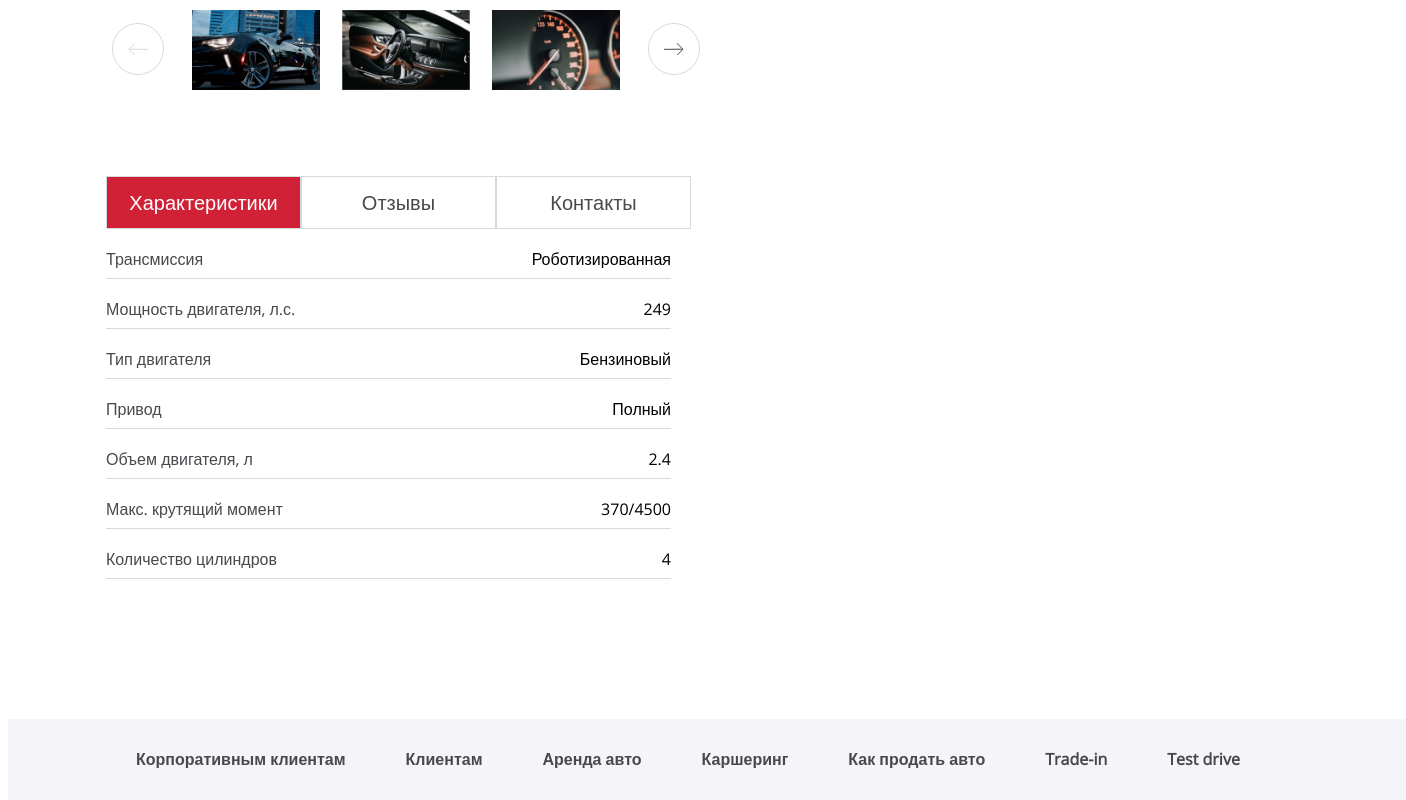
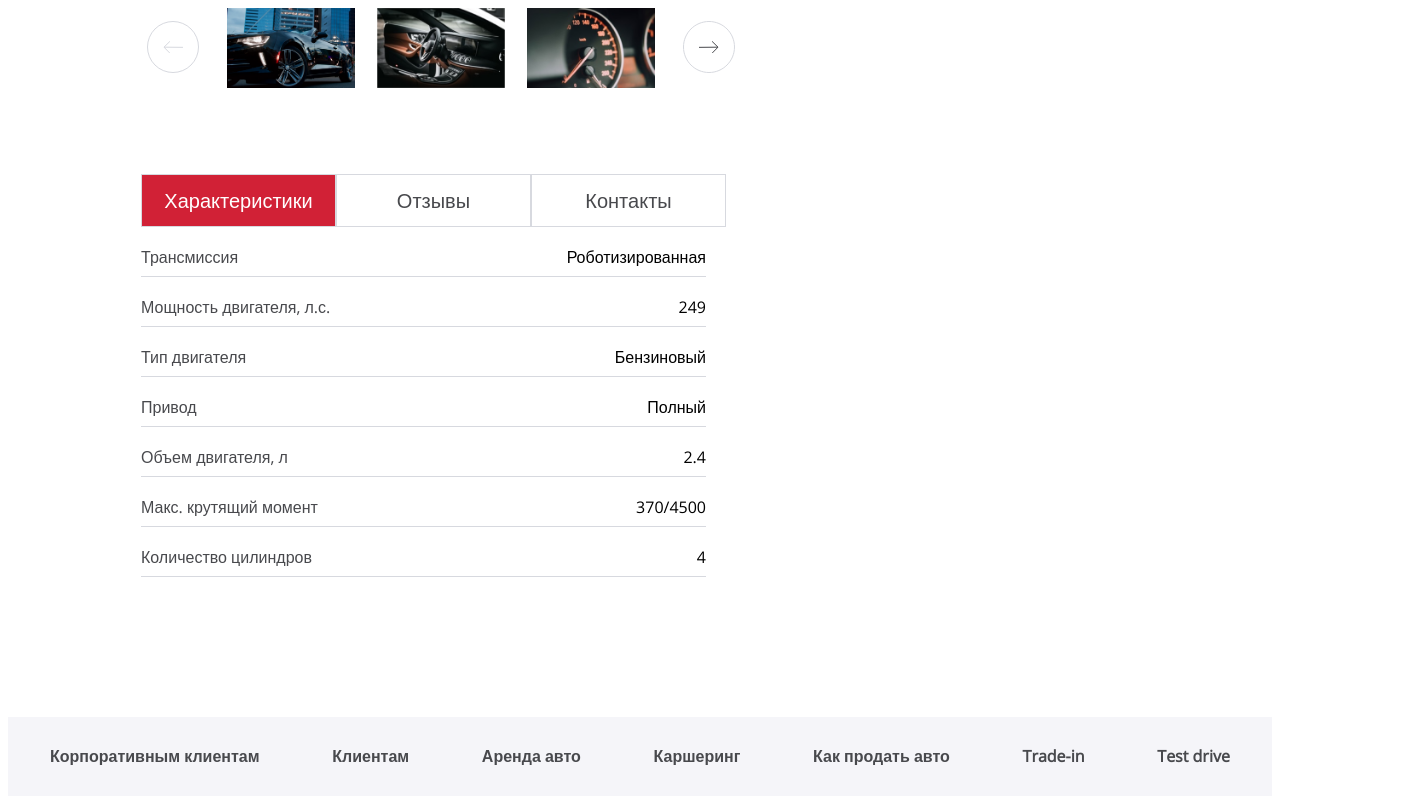
Before and after one commit to kostyadevman/avto_moto, a React (Create React App) app: page / in a window 1280 px wide. Shown: the part 587-1387 px from the top of the page, 1406 px wide, since content can reach past the window. Built offline with nearby package versions, Linux system fonts and the light colour scheme.

Commit message:
Make menu refactor; make flexible layout

```diff
--- a/src/components/layout/footer/footer.jsx
+++ b/src/components/layout/footer/footer.jsx
@@ -7,7 +7,7 @@ const Footer = () => {
     <footer className="footer">
       <div className="container">
         <nav className="menu">
-          <ul className="menu__list">
+          <ul className="menu__list menu__list--footer">
             <li className="menu__item">
               <Link className="menu__link" to={AppRoute.NOT_IMPLEMENTED}>Корпоративным клиентам</Link>
             </li>
--- a/src/sass/blocks/hero.scss
+++ b/src/sass/blocks/hero.scss
@@ -1,5 +1,6 @@
 .hero {
   display: flex;
+  flex-wrap: wrap;
   gap: 54px;
   margin: 90px 0 0 0;
 }
--- a/src/sass/blocks/menu.scss
+++ b/src/sass/blocks/menu.scss
@@ -1,16 +1,23 @@
 .menu__list {
   display: flex;
+  justify-content: flex-start;
+  gap: 30px;
   flex-wrap: wrap;
-  list-style: none;
   margin: 0;
   padding: 0;
+  list-style: none;
   font-size: 16px;
   font-weight: 600;
+
+  &--footer {
+    justify-content: space-between;
+    gap: 30px;
+  }
 }
 
 .menu__link {
   display: block;
-  padding: 31px 30px 31px 30px;
+  padding: 30px 0;
   text-decoration: none;
 }
 
--- a/src/sass/blocks/stats.scss
+++ b/src/sass/blocks/stats.scss
@@ -1,5 +1,6 @@
 .stats {
   position: relative;
+  min-width: 344px;
 }
 
 .stats__title {
--- a/src/sass/blocks/tab.scss
+++ b/src/sass/blocks/tab.scss
@@ -1,6 +1,6 @@
 .tab {
   margin: 86px 0 140px 0;
-  padding: 0 30px 0 0;
+  padding: 0;
 }
 .tab__pane {
   display: none;
--- a/src/sass/global.scss
+++ b/src/sass/global.scss
@@ -4,7 +4,8 @@
   box-sizing: border-box;
 }
 
-html {
+html,
+body {
   height: 100%;
 }
 
@@ -50,10 +51,9 @@ img {
 }
 
 .container {
-  width: 1398px;
+  max-width: $desktop-width;
   margin: 0 auto;
-  padding-left: 98px;
-  padding-right: 98px;
+  padding: 0 5px;
 }
 
 .button {
--- a/src/sass/variables.scss
+++ b/src/sass/variables.scss
@@ -14,3 +14,5 @@ $special-gray-2: rgba(72, 73, 77, 0.5);
 $base-f: "Open Sans", "Arial", sans-serif;
 $special-f: "Open Sans SemiBold", "Arial", sans-serif;
 $special-f2: "ProximaNova Bold", "Arial", sans-serif;
+
+$desktop-width: 1190px;
```
